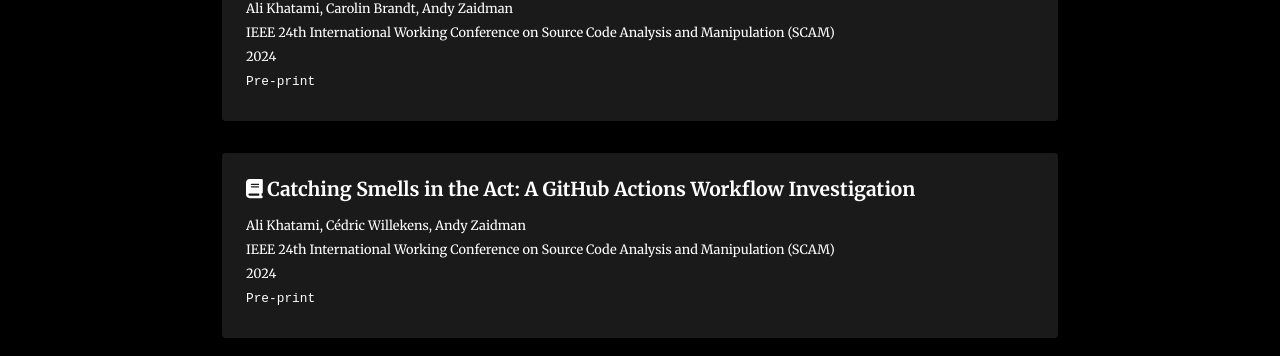
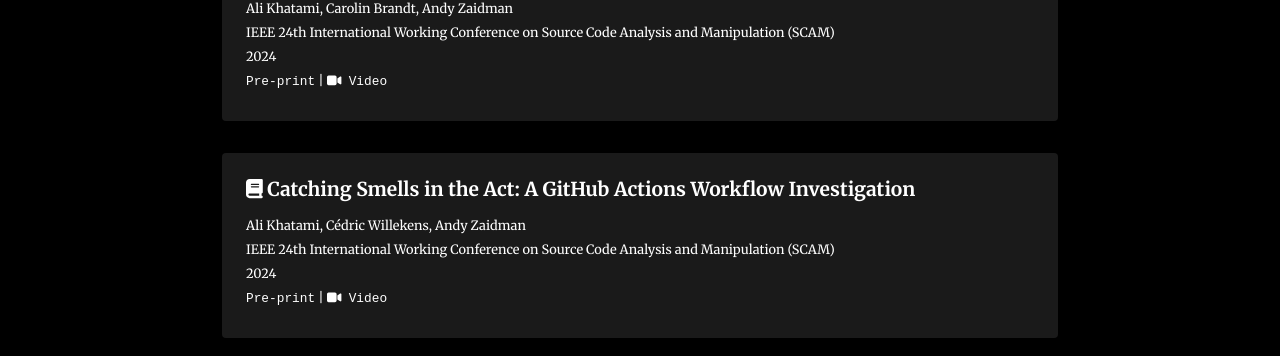
Before and after one commit to akhatami/personal-website-react, a React (Create React App) app: page /publications in a window 1280 px wide. Shown: the part 206-562 px from the top of the page. Built offline with nearby package versions, Linux system fonts and the light colour scheme.

Commit message:
add video links

```diff
--- a/src/components/Publications.js
+++ b/src/components/Publications.js
@@ -3,7 +3,7 @@
 import './Publications.css';
 import {FontAwesomeIcon} from "@fortawesome/react-fontawesome";
 import {faGithub, faLinkedin} from "@fortawesome/free-brands-svg-icons";
-import {faBook, faGraduationCap} from "@fortawesome/free-solid-svg-icons";
+import {faVideo, faBook, faGraduationCap} from "@fortawesome/free-solid-svg-icons";
 
 const Publications = () => {
     const publications = [
@@ -14,6 +14,7 @@
             year: 2024,
             link: 'https://azaidman.github.io/publications/khatamiSCAM2024a.pdf',
             linkTitle: 'Pre-print',
+            video: 'https://drive.google.com/file/d/1ZiXGRMzfHxszokLVm5oPOWbUPcljMDyh/view?usp=sharing',
         },
         {
             title: 'Catching Smells in the Act: A GitHub Actions Workflow Investigation',
@@ -22,6 +23,7 @@
             year: 2024,
             link: 'https://azaidman.github.io/publications/khatamiSCAM2024b.pdf',
             linkTitle: 'Pre-print',
+            video: 'https://drive.google.com/file/d/1nlePx_q9vIDHVaQopmuu8QsCSHxQe8S5/view?usp=sharing',
         },
         {
             title: 'State‐of‐the‐Practice in Quality Assurance in Java‐Based Open Source Software Development',
@@ -57,22 +59,21 @@
                     {publications.map((publication, index) => (
                         <div key={index} className="publication">
                             <h3><FontAwesomeIcon icon={faBook} />{' '}{publication.title}</h3>
-                            <p>
-                                {/*<strong>Authors:</strong> */}
-                                {publication.authors}
-                            </p>
-                            <p>
-                                {/*<strong>Venue:</strong> */}
-                                {publication.venue}
-                            </p>
-                            <p>
-                                {/*<strong>Year:</strong> */}
-                                {publication.year}
-                            </p>
+                            <p>{publication.authors}</p>
+                            <p>{publication.venue}</p>
+                            <p>{publication.year}</p>
                             <p>
                                 <a href={publication.link} target="_blank" rel="noopener noreferrer">
                                     {publication.linkTitle}
                                 </a>
+                                {publication.video && (
+                                    <>
+                                        {' | '}
+                                        <a href={publication.video} target="_blank" rel="noopener noreferrer">
+                                            <FontAwesomeIcon icon={faVideo} /> Video
+                                        </a>
+                                    </>
+                                )}
                             </p>
                         </div>
                     ))}
```
